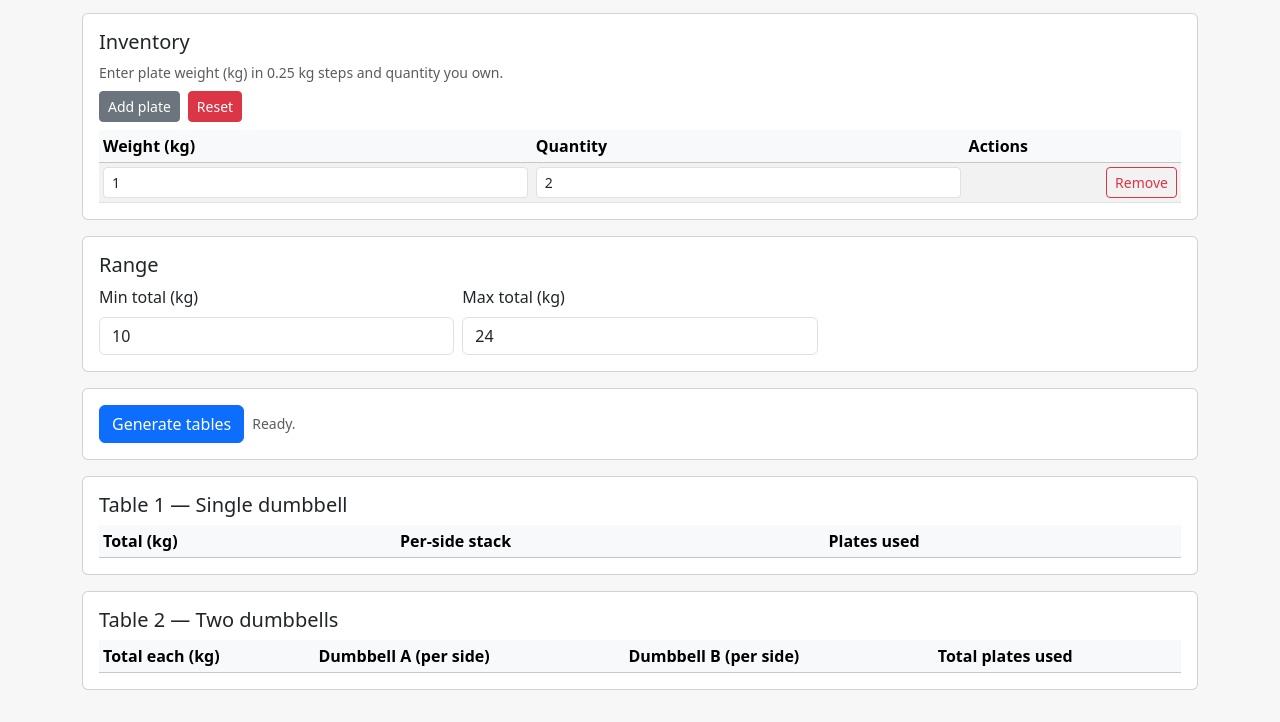
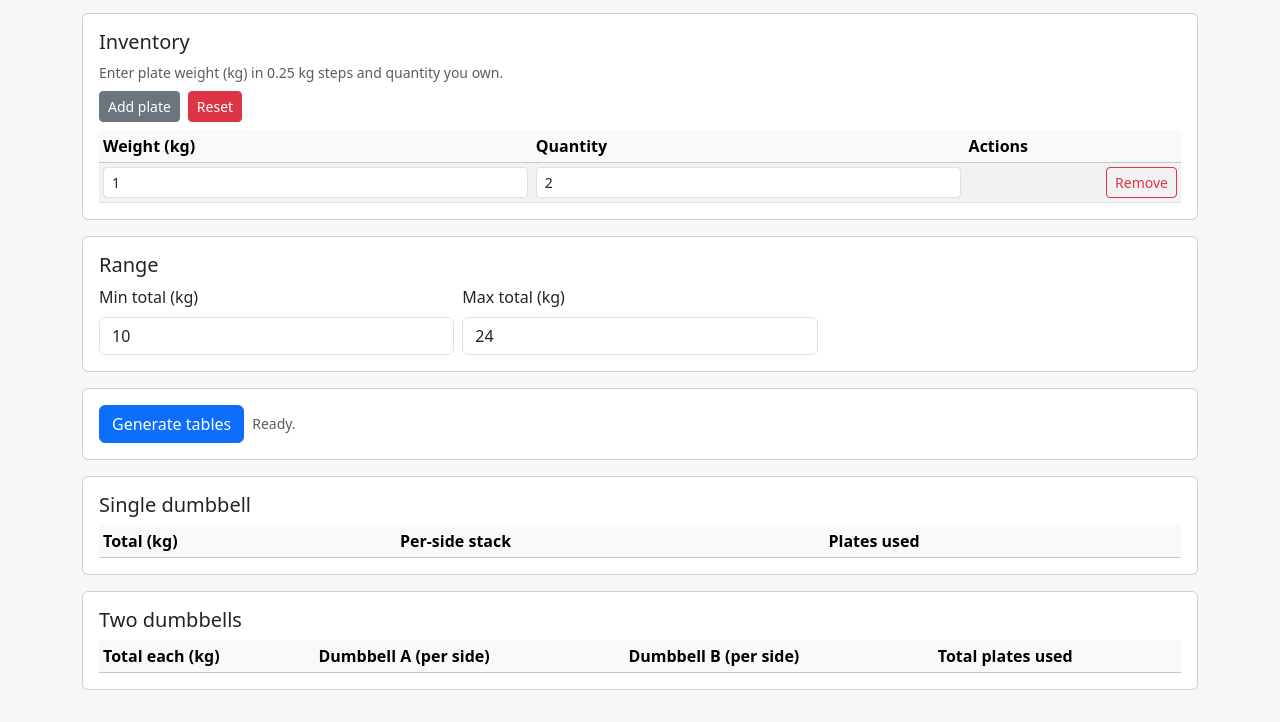
Before and after one commit to smichaelsen/donebell, a plain HTML site: page index.html in a window 1280 px wide. Shown: the part 81-803 px from the top of the page. Drawn offline with nearby package versions, Linux system fonts and the light colour scheme.

Commit message:
Simplify table headings

```diff
--- a/index.html
+++ b/index.html
@@ -70,7 +70,7 @@
 
   <section class="card mb-3">
     <div class="card-body">
-      <h2 class="h5">Table 1 — Single dumbbell</h2>
+      <h2 class="h5">Single dumbbell</h2>
       <div class="table-responsive">
         <table id="single-table" class="table table-sm table-striped align-middle mb-0">
           <thead class="table-light">
@@ -84,7 +84,7 @@
 
   <section class="card mb-3">
     <div class="card-body">
-      <h2 class="h5">Table 2 — Two dumbbells</h2>
+      <h2 class="h5">Two dumbbells</h2>
       <div class="table-responsive">
         <table id="pair-table" class="table table-sm table-striped align-middle mb-0">
           <thead class="table-light">
```
